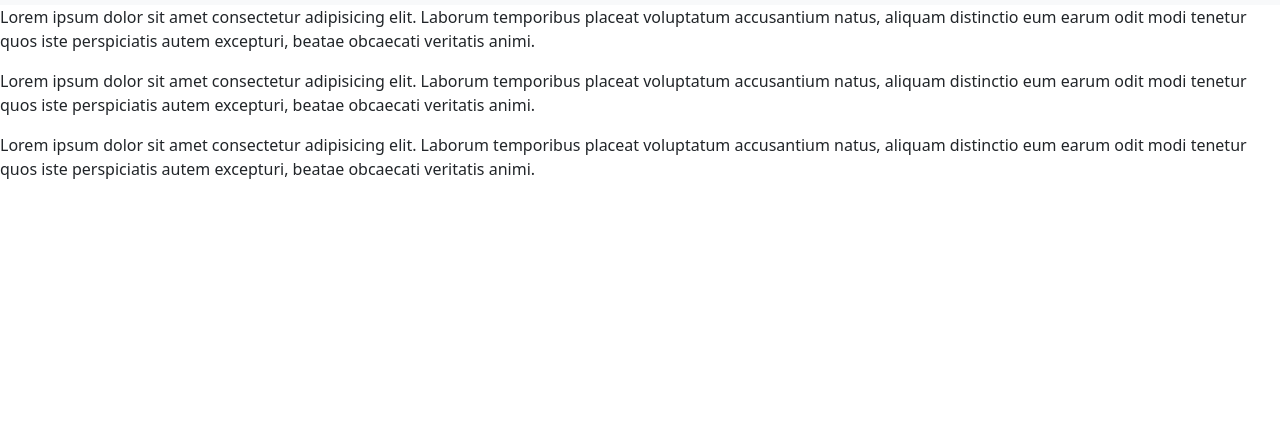
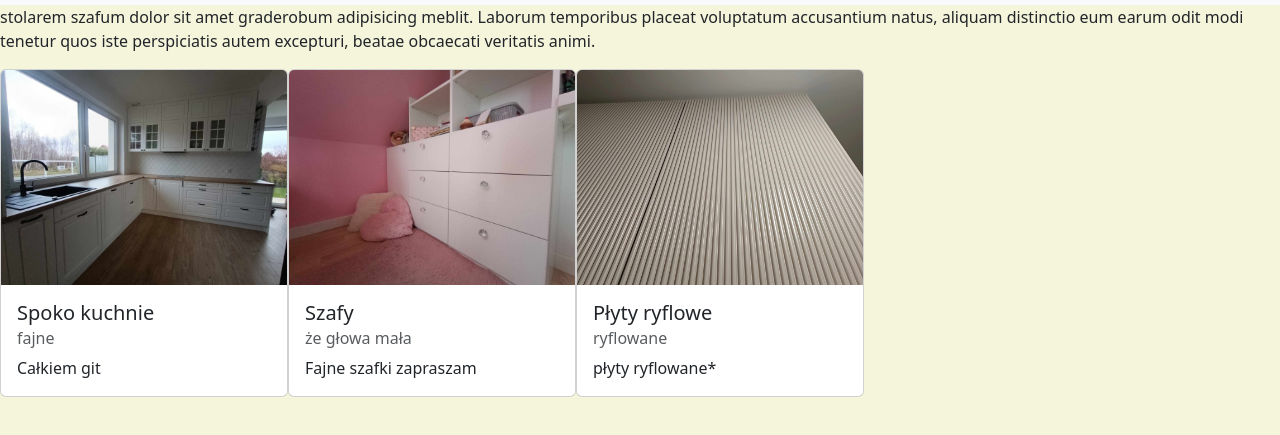
Before and after one commit to j-chor/Meblo-Projekt, a plain HTML site: page index.html in a window 1280 px wide. Shown: the part 63-498 px from the top of the page. Drawn offline with nearby package versions, Linux system fonts and the light colour scheme.

Commit message:
add cards

```diff
--- a/index.html
+++ b/index.html
@@ -8,28 +8,50 @@
     <link rel="shortcut icon" href="favicon.png" type="image/x-icon">
     <link href="https://cdn.jsdelivr.net/npm/bootstrap@5.3.3/dist/css/bootstrap.min.css" rel="stylesheet"
         integrity="sha384-QWTKZyjpPEjISv5WaRU9OFeRpok6YctnYmDr5pNlyT2bRjXh0JMhjY6hW+ALEwIH" crossorigin="anonymous">
+    <link rel="stylesheet" href="style.css">
 </head>
 
-<body>
-    <header class="sticky-top">
+<body class="bg-primary">
+    <header class="sticky-top bg-header">
         <nav class="navbar bg-body-tertiary">
             <div class="container-fluid">
                 <a class="navbar-brand" href="#">
                     <img src="MP-logo.svg" alt="Logo" height="42" class="d-inline-block top-50">
-                    <img src="meblo-projekt-tekst.svg" alt="logo2" height="42" class="d-inline-block ms-2">
+                    <img src="meblo-projekt-tekst.svg" alt="logo2" height="42" class="d-inline-block ms-2 top-50">
                 </a>
             </div>
         </nav>
     </header>
-    <p>Lorem ipsum dolor sit amet consectetur adipisicing elit. Laborum temporibus placeat voluptatum accusantium natus,
+    <p>stolarem szafum dolor sit amet graderobum adipisicing meblit. Laborum temporibus placeat voluptatum accusantium natus,
         aliquam distinctio eum earum odit modi tenetur quos iste perspiciatis autem excepturi, beatae obcaecati
         veritatis animi.</p>
-    <p>Lorem ipsum dolor sit amet consectetur adipisicing elit. Laborum temporibus placeat voluptatum accusantium natus,
-        aliquam distinctio eum earum odit modi tenetur quos iste perspiciatis autem excepturi, beatae obcaecati
-        veritatis animi.</p>
-    <p>Lorem ipsum dolor sit amet consectetur adipisicing elit. Laborum temporibus placeat voluptatum accusantium natus,
-        aliquam distinctio eum earum odit modi tenetur quos iste perspiciatis autem excepturi, beatae obcaecati
-        veritatis animi.</p>
+    <div class="d-flex">
+        <div class="card" style="width: 18rem;">
+            <img src="img\kuchnia.jpg" class="card-img-top" alt="kuchnia">
+            <div class="card-body">
+                <h5 class="card-title">Spoko kuchnie</h5>
+                <h6 class="card-subtitle mb-2 text-body-secondary">fajne</h6>
+                <p class="card-text">Całkiem git</p>
+            </div>
+        </div>
+        <div class="card" style="width: 18rem;">
+            <img src="img\szafka.jpg" class="card-img-top" alt="kuchnia">
+            <div class="card-body">
+                <h5 class="card-title">Szafy</h5>
+                <h6 class="card-subtitle mb-2 text-body-secondary">że głowa mała</h6>
+                <p class="card-text">Fajne szafki zapraszam</p>
+            </div>
+        </div>
+        <div class="card" style="width: 18rem;">
+            <img src="img\ryflowane.jpg" class="card-img-top" alt="kuchnia">
+            <div class="card-body">
+                <h5 class="card-title">Płyty ryflowe</h5>
+                <h6 class="card-subtitle mb-2 text-body-secondary">ryflowane</h6>
+                <p class="card-text">płyty ryflowane*</p>
+            </div>
+        </div>
+    </div>
+
     <script src="https://cdn.jsdelivr.net/npm/bootstrap@5.3.3/dist/js/bootstrap.bundle.min.js"
         integrity="sha384-YvpcrYf0tY3lHB60NNkmXc5s9fDVZLESaAA55NDzOxhy9GkcIdslK1eN7N6jIeHz"
         crossorigin="anonymous"></script>
--- /dev/null
+++ b/style.css
@@ -0,0 +1,3 @@
+.bg-primary {
+ background-color: beige !important;
+}
```
Also changed, not shown: img/kuchnia.jpg (added), img/ryflowane.jpg (added), img/szafka.jpg (added).
